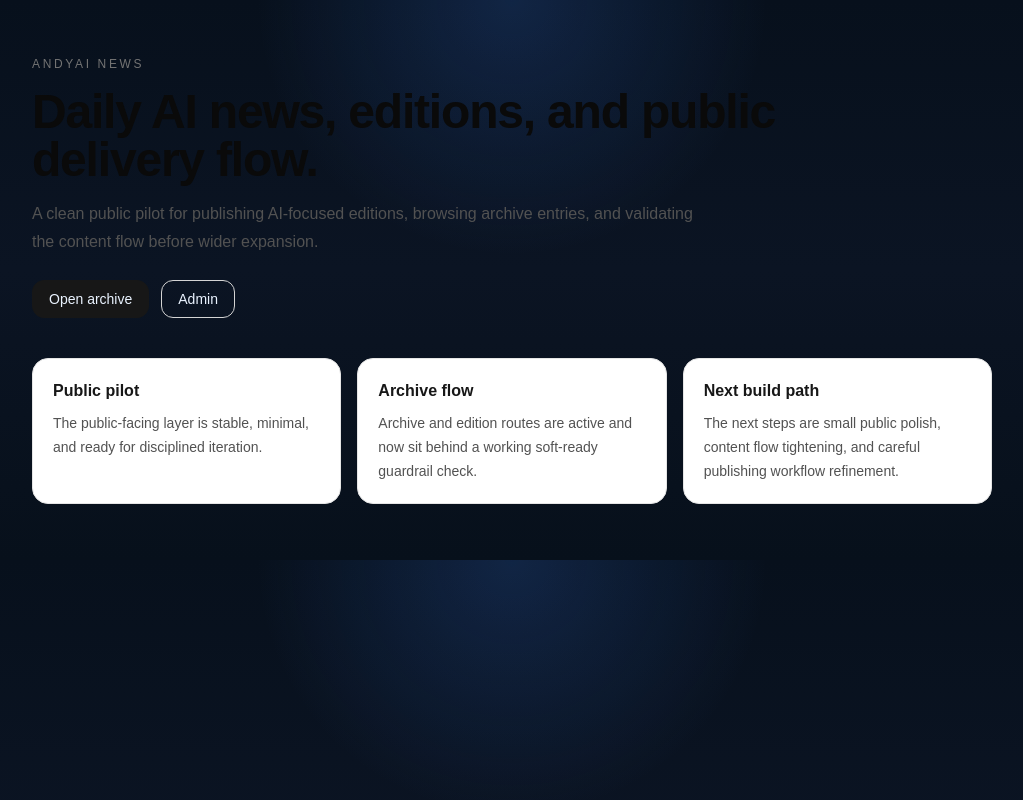
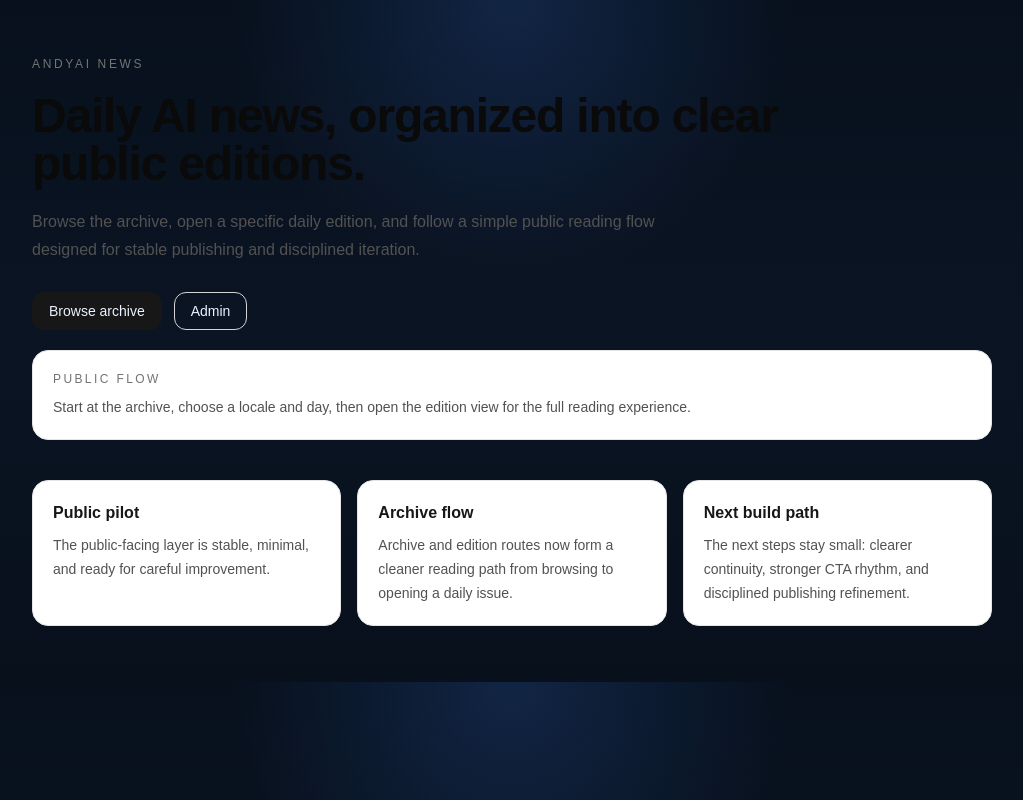
Before and after one commit to kolundzic/andyai-news, a Next.js app: page / in a window 1280 px wide. Shown: the whole page, without its empty margins (128-1151 px from the left). Built offline with nearby package versions, Linux system fonts and the light colour scheme.

Commit message:
feat: tighten public content flow

```diff
--- a/app/[locale]/edition/[day]/page.tsx
+++ b/app/[locale]/edition/[day]/page.tsx
@@ -42,27 +42,38 @@ export default async function EditionPage({
           </span>
         </div>
 
-        <h1 className="max-w-4xl text-4xl font-semibold tracking-tight sm:text-5xl">
-          {locale.toUpperCase()} edition for {day}
-        </h1>
+        <div className="space-y-5">
+          <h1 className="max-w-4xl text-4xl font-semibold tracking-tight sm:text-5xl">
+            {locale.toUpperCase()} edition for {day}
+          </h1>
 
-        <p className="mt-5 max-w-3xl text-base leading-7 text-white/70 sm:text-lg">
-          A calmer reading surface for the selected locale and day, with clear paths to the archive,
-          the main homepage, and the stories connected to this edition.
-        </p>
+          <p className="max-w-3xl text-base leading-7 text-white/70 sm:text-lg">
+            This is the main reading surface for the selected locale and day. From here, readers can
+            stay focused on the current issue or move back to the archive without losing context.
+          </p>
+        </div>
+
+        <div className="mt-8 rounded-2xl border border-white/10 bg-white/5 p-5">
+          <div className="text-xs uppercase tracking-[0.2em] text-white/50">Flow continuity</div>
+          <p className="mt-2 max-w-3xl text-sm leading-6 text-white/70">
+            Home leads into the archive, the archive narrows the date and locale, and this edition
+            page becomes the final reading entry point for the chosen issue.
+          </p>
+        </div>
 
         <div className="mt-8 grid gap-4 md:grid-cols-3">
           <div className="rounded-2xl border border-white/10 bg-white/5 p-5">
-            <h2 className="text-lg font-semibold">Read the edition</h2>
+            <h2 className="text-lg font-semibold">Read this issue</h2>
             <p className="mt-3 text-sm leading-6 text-white/70">
-              Use this route as the main reading entry point for the selected locale and day.
+              Use this route as the clearest public reading entry for the selected locale and day.
             </p>
           </div>
 
           <div className="rounded-2xl border border-white/10 bg-white/5 p-5">
-            <h2 className="text-lg font-semibold">Browse the archive</h2>
+            <h2 className="text-lg font-semibold">Return to archive</h2>
             <p className="mt-3 text-sm leading-6 text-white/70">
-              Keep the same locale and date context while switching to the archive view.
+              Step back into the matching archive view while keeping the same locale and date in
+              focus.
             </p>
             <div className="mt-4">
               <Link
@@ -77,7 +88,8 @@ export default async function EditionPage({
           <div className="rounded-2xl border border-white/10 bg-white/5 p-5">
             <h2 className="text-lg font-semibold">Stay oriented</h2>
             <p className="mt-3 text-sm leading-6 text-white/70">
-              Locale and date remain visible so the edition always feels anchored and easy to follow.
+              Locale and date remain visible so the edition always feels anchored, readable, and
+              easy to follow.
             </p>
           </div>
         </div>
@@ -97,7 +109,7 @@ export default async function EditionPage({
           </Link>
           <Link
             href={getLocaleEditionHref(locale, day)}
-            className="rounded-lg border border-white/15 px-4 py-2 text-sm font-medium text-white hover:bg-white/10"
+            className="rounded-lg border border-white/15 bg-white/10 px-4 py-2 text-sm font-medium text-white hover:bg-white/15"
           >
             View edition
           </Link>
--- a/app/archive/[locale]/[day]/page.tsx
+++ b/app/archive/[locale]/[day]/page.tsx
@@ -42,27 +42,39 @@ export default async function ArchiveDayPage({
           </span>
         </div>
 
-        <h1 className="max-w-4xl text-4xl font-semibold tracking-tight sm:text-5xl">
-          {locale.toUpperCase()} archive for {day}
-        </h1>
+        <div className="space-y-5">
+          <h1 className="max-w-4xl text-4xl font-semibold tracking-tight sm:text-5xl">
+            {locale.toUpperCase()} archive for {day}
+          </h1>
 
-        <p className="mt-5 max-w-3xl text-base leading-7 text-white/70 sm:text-lg">
-          This archive page keeps the selected locale and date in focus, giving readers a calmer
-          way to revisit stored daily coverage and move back into edition or story reading when needed.
-        </p>
+          <p className="max-w-3xl text-base leading-7 text-white/70 sm:text-lg">
+            This archive page keeps the selected locale and date in focus, giving readers a calmer
+            step between archive browsing and the full edition reading view.
+          </p>
+        </div>
+
+        <div className="mt-8 rounded-2xl border border-white/10 bg-white/5 p-5">
+          <div className="text-xs uppercase tracking-[0.2em] text-white/50">Flow continuity</div>
+          <p className="mt-2 max-w-3xl text-sm leading-6 text-white/70">
+            The archive narrows the path to one locale and one day, then hands the reader forward
+            into the matching edition page when they are ready to read the full issue.
+          </p>
+        </div>
 
         <div className="mt-8 grid gap-4 md:grid-cols-3">
           <div className="rounded-2xl border border-white/10 bg-white/5 p-5">
             <h2 className="text-lg font-semibold">Review the archive</h2>
             <p className="mt-3 text-sm leading-6 text-white/70">
-              Use this route to revisit the archived state for a specific locale and date.
+              Use this route to revisit archived coverage for a specific locale and date before
+              opening the edition itself.
             </p>
           </div>
 
           <div className="rounded-2xl border border-white/10 bg-white/5 p-5">
-            <h2 className="text-lg font-semibold">Return to edition</h2>
+            <h2 className="text-lg font-semibold">Continue to edition</h2>
             <p className="mt-3 text-sm leading-6 text-white/70">
-              Jump back to the matching edition page without losing the same date context.
+              Jump directly to the matching edition page without losing the current date and locale
+              context.
             </p>
             <div className="mt-4">
               <Link
@@ -77,7 +89,7 @@ export default async function ArchiveDayPage({
           <div className="rounded-2xl border border-white/10 bg-white/5 p-5">
             <h2 className="text-lg font-semibold">Keep context visible</h2>
             <p className="mt-3 text-sm leading-6 text-white/70">
-              Locale and date stay visible so archived reading remains anchored and easy to follow.
+              Locale and date stay visible so archive reading remains anchored and easy to follow.
             </p>
           </div>
         </div>
@@ -91,7 +103,7 @@ export default async function ArchiveDayPage({
           </Link>
           <Link
             href={getLocaleEditionHref(locale, day)}
-            className="rounded-lg border border-white/15 px-4 py-2 text-sm font-medium text-white hover:bg-white/10"
+            className="rounded-lg border border-white/15 bg-white/10 px-4 py-2 text-sm font-medium text-white hover:bg-white/15"
           >
             View edition
           </Link>
--- a/app/archive/page.tsx
+++ b/app/archive/page.tsx
@@ -14,29 +14,35 @@ export default function ArchiveIndexPage() {
           </h1>
 
           <p className="max-w-2xl text-sm leading-7 text-neutral-600 sm:text-base">
-            Browse published editions by locale and day. This archive is the public
-            entry point for reviewing previous issues and navigating the edition flow.
+            Browse published editions by locale and day. This archive is the public entry point for
+            moving from overview to a specific daily edition.
+          </p>
+        </div>
+
+        <div className="rounded-2xl border border-neutral-200 bg-white p-5">
+          <div className="text-xs font-medium uppercase tracking-[0.2em] text-neutral-500">
+            Reading flow
+          </div>
+          <p className="mt-2 text-sm leading-6 text-neutral-600">
+            Start here, choose the edition you want, and continue into the full issue view through
+            the locale and day route.
           </p>
         </div>
 
         <div className="grid gap-4 sm:grid-cols-2">
           <div className="rounded-2xl border border-neutral-200 bg-white p-5">
-            <h2 className="text-base font-semibold text-neutral-900">
-              What this page is for
-            </h2>
+            <h2 className="text-base font-semibold text-neutral-900">What this page is for</h2>
             <p className="mt-2 text-sm leading-6 text-neutral-600">
-              Use the archive to move through published editions in a simple,
-              predictable way.
+              Use the archive to move through published editions in a simple, predictable way
+              before opening an individual issue.
             </p>
           </div>
 
           <div className="rounded-2xl border border-neutral-200 bg-white p-5">
-            <h2 className="text-base font-semibold text-neutral-900">
-              Current state
-            </h2>
+            <h2 className="text-base font-semibold text-neutral-900">Current state</h2>
             <p className="mt-2 text-sm leading-6 text-neutral-600">
-              The archive index is live and stable. Deeper archive browsing can be
-              expanded later without changing the public route structure.
+              The archive index is live and stable. Deeper browsing can expand later without
+              changing the current public route structure.
             </p>
           </div>
         </div>
--- a/app/page.tsx
+++ b/app/page.tsx
@@ -4,18 +4,18 @@ export default function HomePage() {
   return (
     <main className="mx-auto max-w-5xl px-6 py-14 sm:px-8">
       <div className="space-y-10">
-        <section className="space-y-4">
+        <section className="space-y-5">
           <p className="text-xs font-medium uppercase tracking-[0.22em] text-neutral-500">
             AndyAI News
           </p>
 
           <h1 className="max-w-3xl text-4xl font-semibold tracking-tight text-neutral-950 sm:text-5xl">
-            Daily AI news, editions, and public delivery flow.
+            Daily AI news, organized into clear public editions.
           </h1>
 
           <p className="max-w-2xl text-sm leading-7 text-neutral-600 sm:text-base">
-            A clean public pilot for publishing AI-focused editions, browsing archive
-            entries, and validating the content flow before wider expansion.
+            Browse the archive, open a specific daily edition, and follow a simple public reading
+            flow designed for stable publishing and disciplined iteration.
           </p>
 
           <div className="flex flex-wrap gap-3 pt-2">
@@ -23,7 +23,7 @@ export default function HomePage() {
               href="/archive"
               className="inline-flex items-center rounded-xl border border-neutral-900 bg-neutral-900 px-4 py-2 text-sm font-medium text-white transition hover:opacity-90"
             >
-              Open archive
+              Browse archive
             </Link>
 
             <Link
@@ -33,36 +33,39 @@ export default function HomePage() {
               Admin
             </Link>
           </div>
+
+          <div className="rounded-2xl border border-neutral-200 bg-white p-5">
+            <div className="text-xs font-medium uppercase tracking-[0.2em] text-neutral-500">
+              Public flow
+            </div>
+            <p className="mt-2 text-sm leading-6 text-neutral-600">
+              Start at the archive, choose a locale and day, then open the edition view for the
+              full reading experience.
+            </p>
+          </div>
         </section>
 
         <section className="grid gap-4 sm:grid-cols-3">
           <div className="rounded-2xl border border-neutral-200 bg-white p-5">
-            <h2 className="text-base font-semibold text-neutral-900">
-              Public pilot
-            </h2>
+            <h2 className="text-base font-semibold text-neutral-900">Public pilot</h2>
             <p className="mt-2 text-sm leading-6 text-neutral-600">
-              The public-facing layer is stable, minimal, and ready for disciplined
-              iteration.
+              The public-facing layer is stable, minimal, and ready for careful improvement.
             </p>
           </div>
 
           <div className="rounded-2xl border border-neutral-200 bg-white p-5">
-            <h2 className="text-base font-semibold text-neutral-900">
-              Archive flow
-            </h2>
+            <h2 className="text-base font-semibold text-neutral-900">Archive flow</h2>
             <p className="mt-2 text-sm leading-6 text-neutral-600">
-              Archive and edition routes are active and now sit behind a working
-              soft-ready guardrail check.
+              Archive and edition routes now form a cleaner reading path from browsing to opening a
+              daily issue.
             </p>
           </div>
 
           <div className="rounded-2xl border border-neutral-200 bg-white p-5">
-            <h2 className="text-base font-semibold text-neutral-900">
-              Next build path
-            </h2>
+            <h2 className="text-base font-semibold text-neutral-900">Next build path</h2>
             <p className="mt-2 text-sm leading-6 text-neutral-600">
-              The next steps are small public polish, content flow tightening, and
-              careful publishing workflow refinement.
+              The next steps stay small: clearer continuity, stronger CTA rhythm, and disciplined
+              publishing refinement.
             </p>
           </div>
         </section>
```
